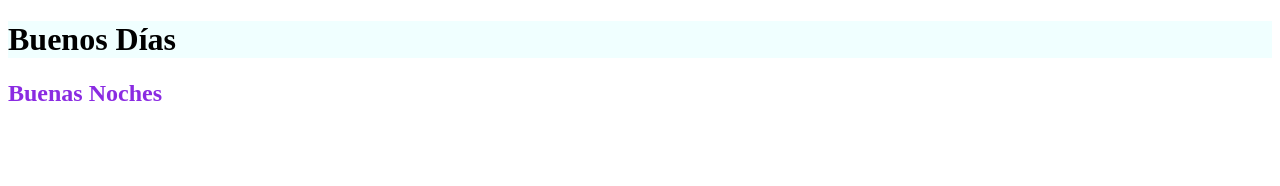
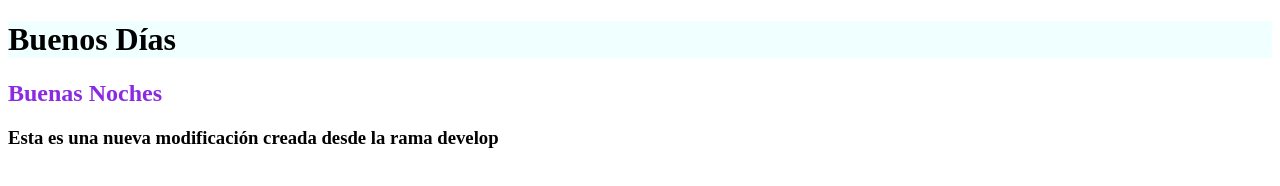
Before and after one commit to KarinaGalvan/Git-Evidencias, a plain HTML site: page index.html in a window 1280 px wide. Drawn offline with Linux system fonts and the light colour scheme.

Commit message:
Agregando a rama develop

```diff
--- a/index.html
+++ b/index.html
@@ -9,5 +9,6 @@
 <body>
 <h1>Buenos Días</h1>
 <h2>Buenas Noches</h2>
+<h3>Esta es una nueva modificación creada desde la rama develop</h3>
 </body>
 </html>
```
